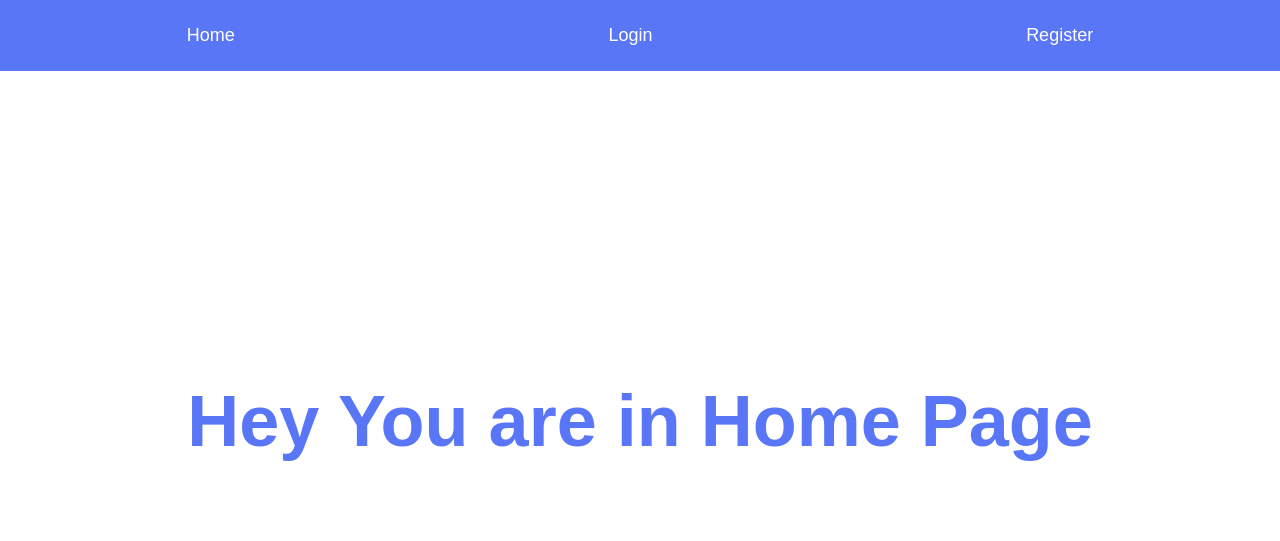
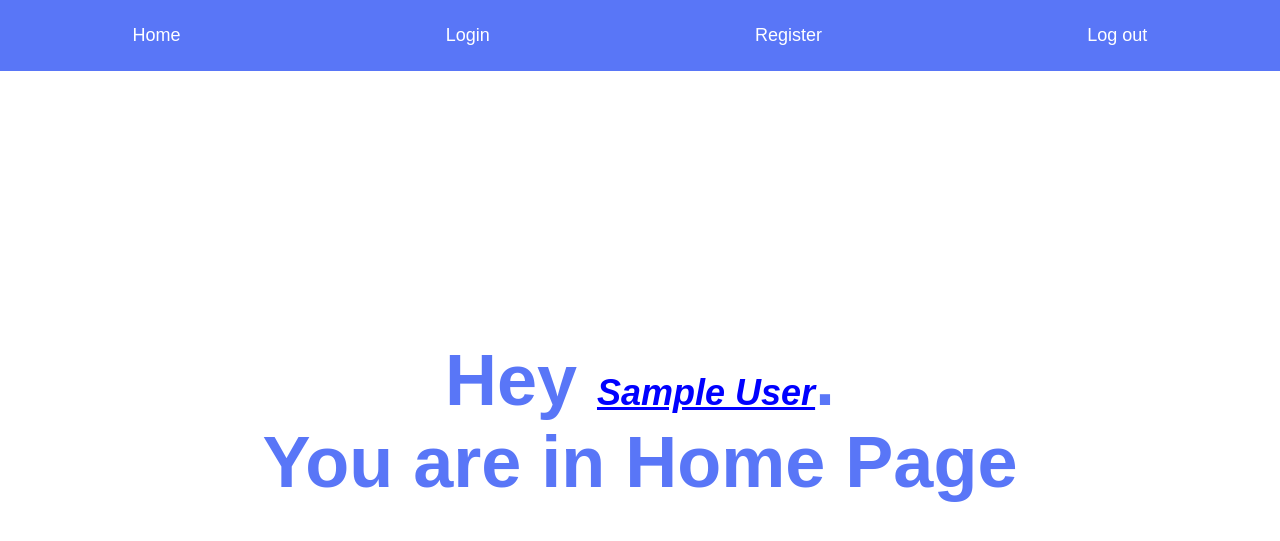
Before and after one commit to komronbek-tufliyev/django_SMS, a Django app: page / in a window 1280 px wide. Shown: the top 541 px of the page. Run offline with Django 4.2, Linux system fonts and the light colour scheme; a user stored in the database is signed in; tables that the repository leaves empty hold one stand-in row (values such as "Sample post"); parts of the project's set-up code (start-up, migrations or seed data) failed here and were passed over.

Commit message:
Fixed some issues

```diff
--- a/templates/users/home.html
+++ b/templates/users/home.html
@@ -17,9 +17,8 @@
             <li><a href="/">Home</a></li>
             <li><a href="/my-account/">Login</a></li>
             <li><a href="/my-account/register/">Register</a></li>
-            {% if user.is_authentiicated and user.is_verified %}
-            <a href="/my-account/logout/">Log out</a>
-
+            {% if user.is_authenticated and user.is_verified %}
+            <li><a href="/my-account/logout/">Log out</a></li>
         {% endif %}
         </ul>
     </nav>
@@ -30,8 +29,8 @@
             {# <h1>Hey You are in Home Page</h1> #}
             <div class="isuser">
                 {% if user %}
-                    {% if user.is_authenticated and user.name%}
-                        <h1>Hey {{user.phone}}. You are in Home Page</h1>
+                    {% if user.is_authenticated and user.is_verified %}
+                        <h1>Hey <span style="color: blue; font-style: italic; text-decoration: underline; font-size: 36px;">{{user.full_name}}</span>. <br> You are in Home Page</h1>
                     {% else %}
                         <h1>Hey You are in Home Page</h1>
                     {% endif %}
--- a/users/__init__.py
+++ b/users/__init__.py
@@ -13,6 +13,7 @@ from users.redis import redis
 
 
 def login(request, user, backend=None, code: str=None) -> None:
+    print("This is login method")
     """This method helps to user login with session"""
     session_auth_hash: str = ''
     if user is None:
@@ -59,6 +60,7 @@ def login(request, user, backend=None, code: str=None) -> None:
     request.session[HASH_SESSION_KEY] = session_auth_hash
     if not request.session.session_key:
         request.session.create()
+        print("Session key created in __init__/login")
 
     session_id = request.session.session_key
     redis._set_verify_code(session_id, code)
--- a/users/admin.py
+++ b/users/admin.py
@@ -12,6 +12,7 @@ from .models import (
 class UserAdmin(admin.ModelAdmin):
     list_display = (
         'phone',
+        'id',
         'full_name',
         'is_verified',
         'is_deleted',
--- a/users/urls.py
+++ b/users/urls.py
@@ -6,7 +6,7 @@ urlpatterns = [
     path('', views.homeView, name='home'),
     path('my-account/', views.loginView, name='my-account'),
     path('my-account/register/', views.registerView, name='register'),
-    path('my-account/logout', views.logoutView, name='logout'),
+    path('my-account/logout/', views.logoutView, name='logout'),
     path('confirm-verify-code/', views.verifyView, name='confirm'),
     path('users-info/', views.show_user_info, name='users-info'),
 ]
--- a/users/views.py
+++ b/users/views.py
@@ -22,23 +22,31 @@ logger = logging.getLogger(__name__)
 def homeView(request) -> dict:
     """This method is about home page"""
     if not request.user.is_authenticated:
+        print("User is not authenticated and redirecting from homeView to loginView")
         return redirect('my-account')
-
-    return render(request, 'users/home.html')
+    print("User is authenticated and verified from home view")
+    context: dict = {
+        'user': request.user,
+    }
+    # print(context)
+    return render(request, 'users/home.html', context)
 
 
 def loginView(request) -> dict:
+    print("This is loginView")
     """ This method is about login/logout"""
     if request.user.is_authenticated and request.user.is_verified:
+        print("User is authenticated and verified from login view")
         return redirect('home')
 
-    page: str = 'my-account'
+    page: str = 'login'
     code: str = generate_code()
     user: User = None
 
     if request.method == 'POST':
+        print("This is POST method")
         phone = request.POST.get('phone').replace('+', '')
-        print(phone)
+        print("Phone: ", phone)
 
         try:
             with transaction.atomic():
@@ -54,21 +62,26 @@ def loginView(request) -> dict:
                     }
 
                     login(**context)
+                    print("login(**context) is called")
 
                     return redirect('confirm')
-
+                else:
+                    logger.error("User does not exist and redirecting to register page")
+                    messages.error(request, 'User does not exist')
+                    print("User does not exist and redirecting to register page")
         except User.DoesNotExist:
             page: str = 'register'
 
     context: dict = {
         'page': page,
     }
-
+    print(context)
     return render(request, 'users/login.html', context)
 
 
 def registerView(request) -> dict:
     if request.user.is_authenticated and request.user.is_verified:
+        print("User is authenticated and verified from register view")
         return redirect('home')
 
     if request.method == 'POST':
@@ -141,7 +154,9 @@ def verifyView(request) -> None:
     print(f"Checked: {checked}")
     try:
         if checked:
-            user: User = User.objects.get(id=request.user.id, is_deleted=False)
+            user_id = request.user.id
+            print(f"User id: {user_id}")
+            user: User = User.objects.get(pk=request.user.id, is_deleted=False)
             if user:
                 user.is_verified = True
                 user.is_authenticated = True
@@ -166,7 +181,7 @@ def verifyView(request) -> None:
             )
             user.is_verified = True
             user.save()
-
+            print(user.is_verified, user.full_name)
             if user is not None and user.is_verified:
                 messages.success(request, f"Xush kelibsiz {user.full_name}")
                 login(request, user)
@@ -176,7 +191,7 @@ def verifyView(request) -> None:
             error: str = "Tasdiqlash kodini noto'g'ri kiritdingiz"
             logger.error(f"Error during user verification: {error}")
             messages.error(request, 'User not found in database')
-            return redirect('my-account')
+            # return redirect('my-account')
 
 
 
```
Also changed, not shown: configs/settings.py (+5 -2 lines), 2 other files.
